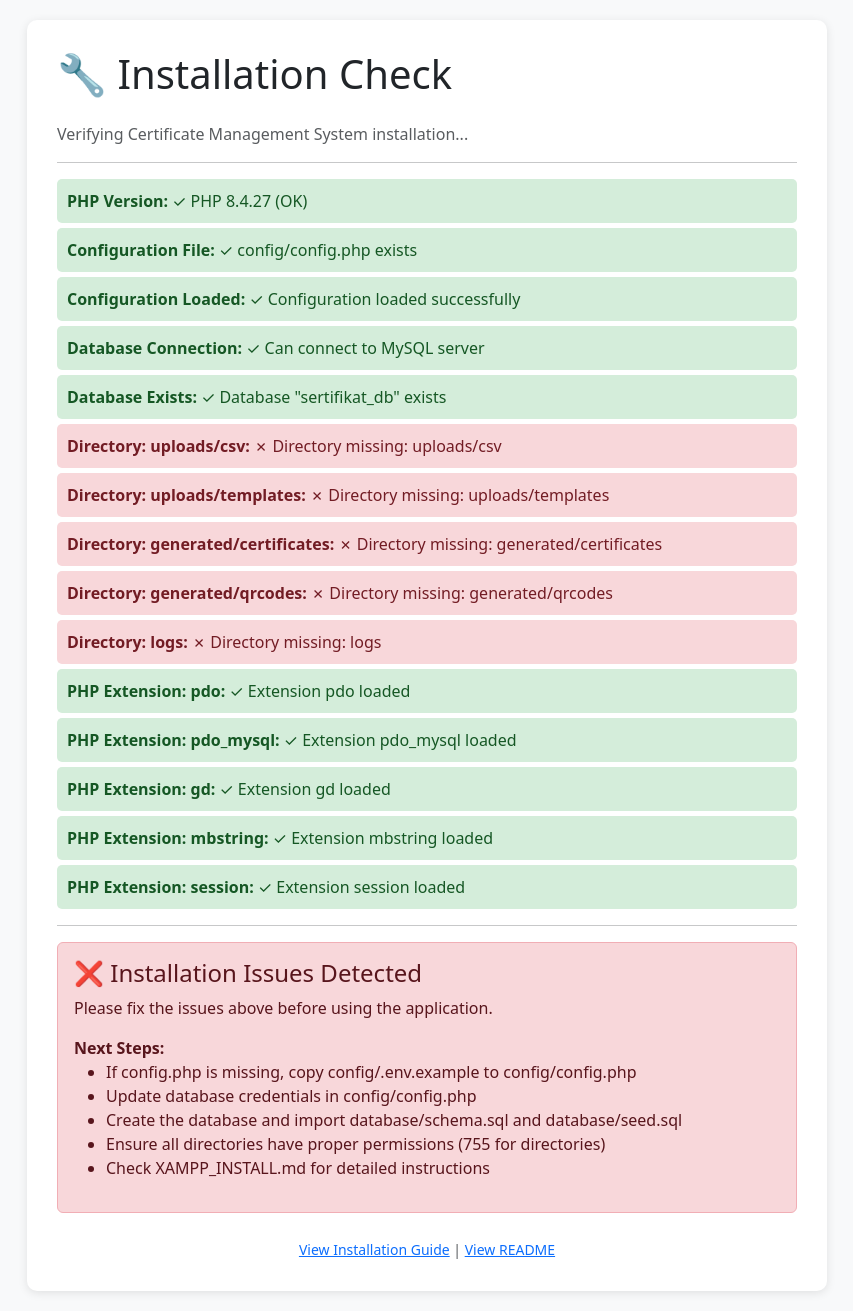
After one commit to rudalbekas/sertifikat, a PHP site: page /sertifikat/check_installation.php in a window 1280 px wide. The commit adds this page. Shown: the whole page, without its empty margins (213-1066 px from the left). Run offline with PHP 8.4, Linux system fonts and the light colour scheme; some libraries are stand-ins or nearby versions.

Commit message:
Fix verify page path error and add installation checker
Co-authored-by: rudalbekas <87144352+rudalbekas@users.noreply.github.com>

```diff
--- /dev/null
+++ b/check_installation.php
@@ -0,0 +1,212 @@
+<?php
+/**
+ * Installation Verification Script
+ * This script checks if all required files and directories are in place
+ */
+
+header('Content-Type: text/html; charset=utf-8');
+?>
+<!DOCTYPE html>
+<html lang="en">
+<head>
+    <meta charset="UTF-8">
+    <meta name="viewport" content="width=device-width, initial-scale=1.0">
+    <title>Installation Check - Certificate System</title>
+    <link href="https://cdn.jsdelivr.net/npm/bootstrap@5.3.0/dist/css/bootstrap.min.css" rel="stylesheet">
+    <style>
+        body { padding: 20px; background: #f8f9fa; }
+        .container { max-width: 800px; background: white; padding: 30px; border-radius: 10px; box-shadow: 0 2px 10px rgba(0,0,0,0.1); }
+        .check-item { padding: 10px; margin: 5px 0; border-radius: 5px; }
+        .check-pass { background: #d4edda; color: #155724; }
+        .check-fail { background: #f8d7da; color: #721c24; }
+        .check-warning { background: #fff3cd; color: #856404; }
+    </style>
+</head>
+<body>
+    <div class="container">
+        <h1 class="mb-4">🔧 Installation Check</h1>
+        <p class="text-muted">Verifying Certificate Management System installation...</p>
+
+        <hr>
+
+        <?php
+        $checks = [];
+        $allPassed = true;
+
+        // Check 1: PHP Version
+        $phpVersion = phpversion();
+        $phpOk = version_compare($phpVersion, '7.4.0', '>=');
+        $checks[] = [
+            'name' => 'PHP Version',
+            'status' => $phpOk,
+            'message' => $phpOk ? "✓ PHP $phpVersion (OK)" : "✗ PHP $phpVersion (Requires 7.4+)",
+            'severity' => $phpOk ? 'pass' : 'fail'
+        ];
+        if (!$phpOk) $allPassed = false;
+
+        // Check 2: Config file
+        $configExists = file_exists(__DIR__ . '/config/config.php');
+        $checks[] = [
+            'name' => 'Configuration File',
+            'status' => $configExists,
+            'message' => $configExists ? '✓ config/config.php exists' : '✗ config/config.php is missing',
+            'severity' => $configExists ? 'pass' : 'fail'
+        ];
+        if (!$configExists) $allPassed = false;
+
+        // Check 3: Try to load config
+        $configLoaded = false;
+        if ($configExists) {
+            try {
+                require_once __DIR__ . '/config/config.php';
+                $configLoaded = defined('DB_HOST');
+                $checks[] = [
+                    'name' => 'Configuration Loaded',
+                    'status' => $configLoaded,
+                    'message' => $configLoaded ? '✓ Configuration loaded successfully' : '✗ Configuration has errors',
+                    'severity' => $configLoaded ? 'pass' : 'fail'
+                ];
+            } catch (Exception $e) {
+                $checks[] = [
+                    'name' => 'Configuration Loaded',
+                    'status' => false,
+                    'message' => '✗ Error loading config: ' . $e->getMessage(),
+                    'severity' => 'fail'
+                ];
+                $allPassed = false;
+            }
+        }
+
+        // Check 4: Database connection
+        if ($configLoaded) {
+            try {
+                $dsn = "mysql:host=" . DB_HOST . ";charset=utf8mb4";
+                $pdo = new PDO($dsn, DB_USER, DB_PASS, [PDO::ATTR_ERRMODE => PDO::ERRMODE_EXCEPTION]);
+
+                // Check if database exists
+                $stmt = $pdo->query("SHOW DATABASES LIKE '" . DB_NAME . "'");
+                $dbExists = $stmt->rowCount() > 0;
+
+                $checks[] = [
+                    'name' => 'Database Connection',
+                    'status' => true,
+                    'message' => '✓ Can connect to MySQL server',
+                    'severity' => 'pass'
+                ];
+
+                $checks[] = [
+                    'name' => 'Database Exists',
+                    'status' => $dbExists,
+                    'message' => $dbExists ? '✓ Database "' . DB_NAME . '" exists' : '✗ Database "' . DB_NAME . '" not found',
+                    'severity' => $dbExists ? 'pass' : 'fail'
+                ];
+                if (!$dbExists) $allPassed = false;
+
+            } catch (PDOException $e) {
+                $checks[] = [
+                    'name' => 'Database Connection',
+                    'status' => false,
+                    'message' => '✗ Cannot connect to database: ' . $e->getMessage(),
+                    'severity' => 'fail'
+                ];
+                $allPassed = false;
+            }
+        }
+
+        // Check 5: Required directories
+        $requiredDirs = [
+            'uploads/csv',
+            'uploads/templates',
+            'generated/certificates',
+            'generated/qrcodes',
+            'logs'
+        ];
+
+        foreach ($requiredDirs as $dir) {
+            $path = __DIR__ . '/' . $dir;
+            $exists = is_dir($path);
+            $writable = $exists && is_writable($path);
+
+            if (!$exists) {
+                $checks[] = [
+                    'name' => "Directory: $dir",
+                    'status' => false,
+                    'message' => "✗ Directory missing: $dir",
+                    'severity' => 'fail'
+                ];
+                $allPassed = false;
+            } elseif (!$writable) {
+                $checks[] = [
+                    'name' => "Directory: $dir",
+                    'status' => false,
+                    'message' => "⚠ Directory not writable: $dir",
+                    'severity' => 'warning'
+                ];
+            } else {
+                $checks[] = [
+                    'name' => "Directory: $dir",
+                    'status' => true,
+                    'message' => "✓ Directory OK: $dir",
+                    'severity' => 'pass'
+                ];
+            }
+        }
+
+        // Check 6: PHP Extensions
+        $requiredExtensions = ['pdo', 'pdo_mysql', 'gd', 'mbstring', 'session'];
+        foreach ($requiredExtensions as $ext) {
+            $loaded = extension_loaded($ext);
+            $checks[] = [
+                'name' => "PHP Extension: $ext",
+                'status' => $loaded,
+                'message' => $loaded ? "✓ Extension $ext loaded" : "✗ Extension $ext not found",
+                'severity' => $loaded ? 'pass' : 'fail'
+            ];
+            if (!$loaded) $allPassed = false;
+        }
+
+        // Display results
+        foreach ($checks as $check) {
+            $class = 'check-' . $check['severity'];
+            echo '<div class="check-item ' . $class . '">';
+            echo '<strong>' . htmlspecialchars($check['name']) . ':</strong> ';
+            echo htmlspecialchars($check['message']);
+            echo '</div>';
+        }
+        ?>
+
+        <hr>
+
+        <?php if ($allPassed): ?>
+            <div class="alert alert-success">
+                <h4>✅ Installation Check Passed!</h4>
+                <p class="mb-0">All required components are in place. You can proceed to use the application.</p>
+                <div class="mt-3">
+                    <a href="index.php" class="btn btn-primary">Go to Home Page</a>
+                    <a href="admin/login.php" class="btn btn-secondary">Admin Login</a>
+                </div>
+            </div>
+        <?php else: ?>
+            <div class="alert alert-danger">
+                <h4>❌ Installation Issues Detected</h4>
+                <p>Please fix the issues above before using the application.</p>
+                <p class="mb-0"><strong>Next Steps:</strong></p>
+                <ul>
+                    <li>If config.php is missing, copy config/.env.example to config/config.php</li>
+                    <li>Update database credentials in config/config.php</li>
+                    <li>Create the database and import database/schema.sql and database/seed.sql</li>
+                    <li>Ensure all directories have proper permissions (755 for directories)</li>
+                    <li>Check XAMPP_INSTALL.md for detailed instructions</li>
+                </ul>
+            </div>
+        <?php endif; ?>
+
+        <div class="text-center mt-4">
+            <small class="text-muted">
+                <a href="XAMPP_INSTALL.md" target="_blank">View Installation Guide</a> |
+                <a href="README.md" target="_blank">View README</a>
+            </small>
+        </div>
+    </div>
+</body>
+</html>
```
Also changed, not shown: XAMPP_INSTALL.md (+14 -2 lines), verify/index.php (+4 -4 lines).
